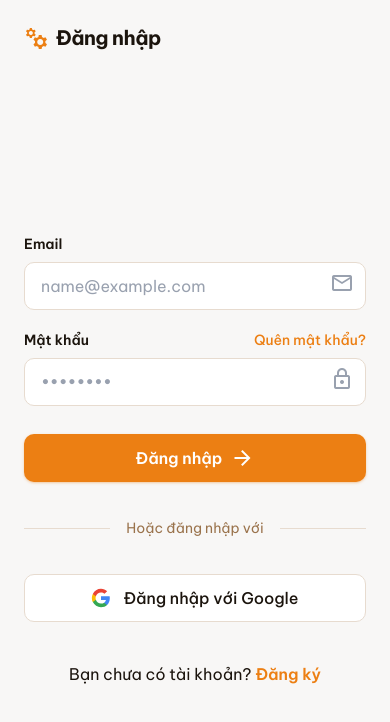
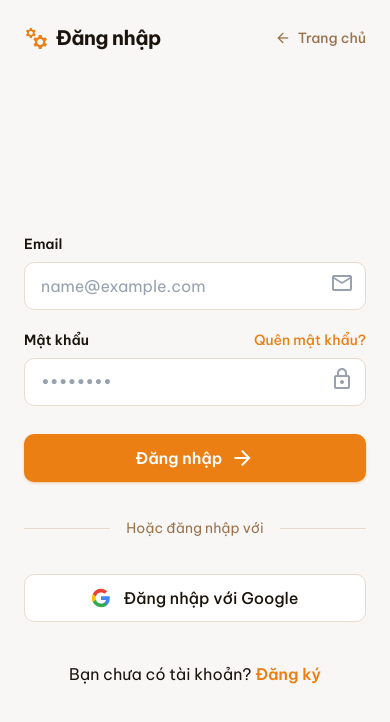
Before and after one commit to Thienbao122004/E-Commerce-FE, a Next.js app: page /login in a window 390 px wide. Shown: the top 722 px of the page. Built offline with nearby package versions, Linux system fonts and the light colour scheme; no server answers.

Commit message:
Add home naviate

```diff
--- a/app/login/page.tsx
+++ b/app/login/page.tsx
@@ -1,6 +1,7 @@
 'use client'
 
 import { useEffect } from 'react'
+import Link from 'next/link'
 import { useAuth } from '@/contexts/auth-context'
 import { LoginForm } from '@/components/auth/login-form'
 import { LoadingScreen } from '@/components/ui/loading-screen'
@@ -45,9 +46,18 @@ export default function LoginPage() {
             <span className="material-symbols-outlined text-primary text-3xl">manufacturing</span>
             <span className="text-xl font-bold tracking-tight text-text-main dark:text-white">Đăng nhập</span>
           </div>
-          <a className="text-sm font-medium text-text-secondary hover:text-primary transition-colors hidden sm:block" href="#">
-            Bạn cần giúp đỡ?
-          </a>
+          <div className="flex items-center gap-4">
+            <Link
+              href="/"
+              className="flex items-center gap-1.5 text-sm font-medium text-text-secondary hover:text-primary transition-colors"
+            >
+              <span className="material-symbols-outlined text-base" style={{ fontSize: '18px' }}>arrow_back</span>
+              <span>Trang chủ</span>
+            </Link>
+            <a className="text-sm font-medium text-text-secondary hover:text-primary transition-colors hidden sm:block" href="#">
+              Bạn cần giúp đỡ?
+            </a>
+          </div>
         </header>
 
         <main className="flex-1 flex items-center justify-center p-6 sm:p-12 lg:p-18">
--- a/app/register/page.tsx
+++ b/app/register/page.tsx
@@ -1,3 +1,4 @@
+import Link from 'next/link'
 import { RegisterForm } from '@/components/auth/register-form'
 
 export default function RegisterPage() {
@@ -24,9 +25,18 @@ export default function RegisterPage() {
             <span className="material-symbols-outlined text-primary text-3xl">manufacturing</span>
             <span className="text-xl font-bold tracking-tight text-text-main dark:text-white">Đăng ký</span>
           </div>
-          <a className="text-sm font-medium text-text-secondary hover:text-primary transition-colors hidden sm:block" href="#">
-            Bạn cần giúp đỡ?
-          </a>
+          <div className="flex items-center gap-4">
+            <Link
+              href="/"
+              className="flex items-center gap-1.5 text-sm font-medium text-text-secondary hover:text-primary transition-colors"
+            >
+              <span className="material-symbols-outlined text-base" style={{ fontSize: '18px' }}>arrow_back</span>
+              <span>Trang chủ</span>
+            </Link>
+            <a className="text-sm font-medium text-text-secondary hover:text-primary transition-colors hidden sm:block" href="#">
+              Bạn cần giúp đỡ?
+            </a>
+          </div>
         </header>
 
         <main className="flex-1 flex items-center justify-center p-6 sm:p-12 lg:p-18">
```
